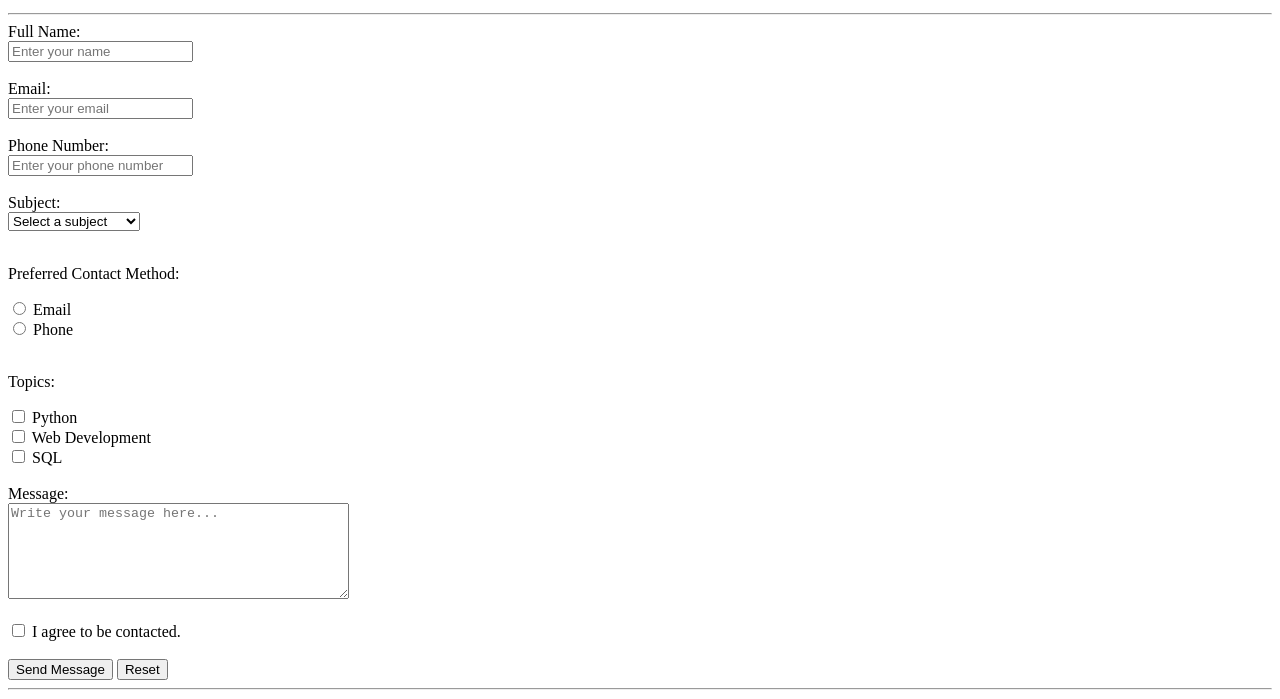
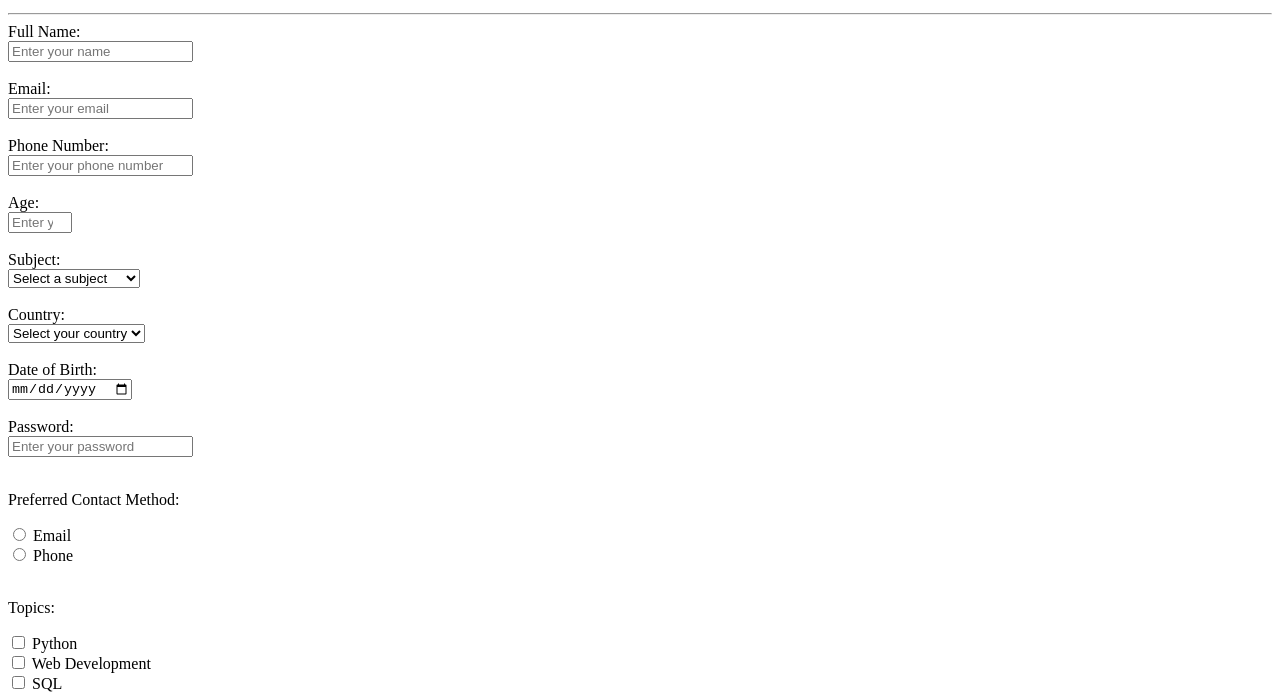
Before and after one commit to lipumehedi/web-projects-30-days, a plain HTML site: page Day03_Contact_form/index.html in a window 1280 px wide. Shown: the part 101-800 px from the top of the page. Drawn offline with Linux system fonts and the light colour scheme.

Commit message:
update contact form and Readme

```diff
--- a/Day03_Contact_form/index.html
+++ b/Day03_Contact_form/index.html
@@ -69,6 +69,22 @@
 
             <br>
 
+
+            <!--Age-->
+            <section>
+               <label for="age">Age:</label>
+               <br>
+
+               <input
+               type="number"
+               id="age"
+               name="age"
+               placeholder="Enter your age"
+               min="1"
+               max="100"
+               >
+            </section>
+            <br>
             <!-- Subject -->
             <section>
                 <label for="subject">Subject:</label>
@@ -83,6 +99,53 @@
 
                 </select>
             </section>
+
+            <br>
+
+            <!-- Country -->
+            <section>
+                <label for="country">Country:</label>
+                <br>
+
+                <select id="country" name="country">
+
+                    <option value="">Select your country</option>
+                    <option value="japan">Japan</option>
+                    <option value="bangladesh">Bangladesh</option>
+                    <option value="india">India</option>
+                    <option value="usa">USA</option>
+                    <option value="other">Other</option>
+
+                </select>
+            </section>
+
+
+            <br>
+            <!-- Date of Birth -->
+            <section>
+               <label for="dob">Date of Birth:</label>
+               <br>
+
+                <input
+                 type="date"
+                 id="dob"
+                 name="dob"
+                >
+            </section>
+
+            <br>
+            <!-- Password -->
+            <section>
+               <label for="password">Password:</label>
+               <br>
+
+                <input
+                  type="password"
+                  id="password"
+                  name="password"
+                  placeholder="Enter your password"
+                >
+           </section>
 
             <br>
 
```
Also changed, not shown: 1 other file.
